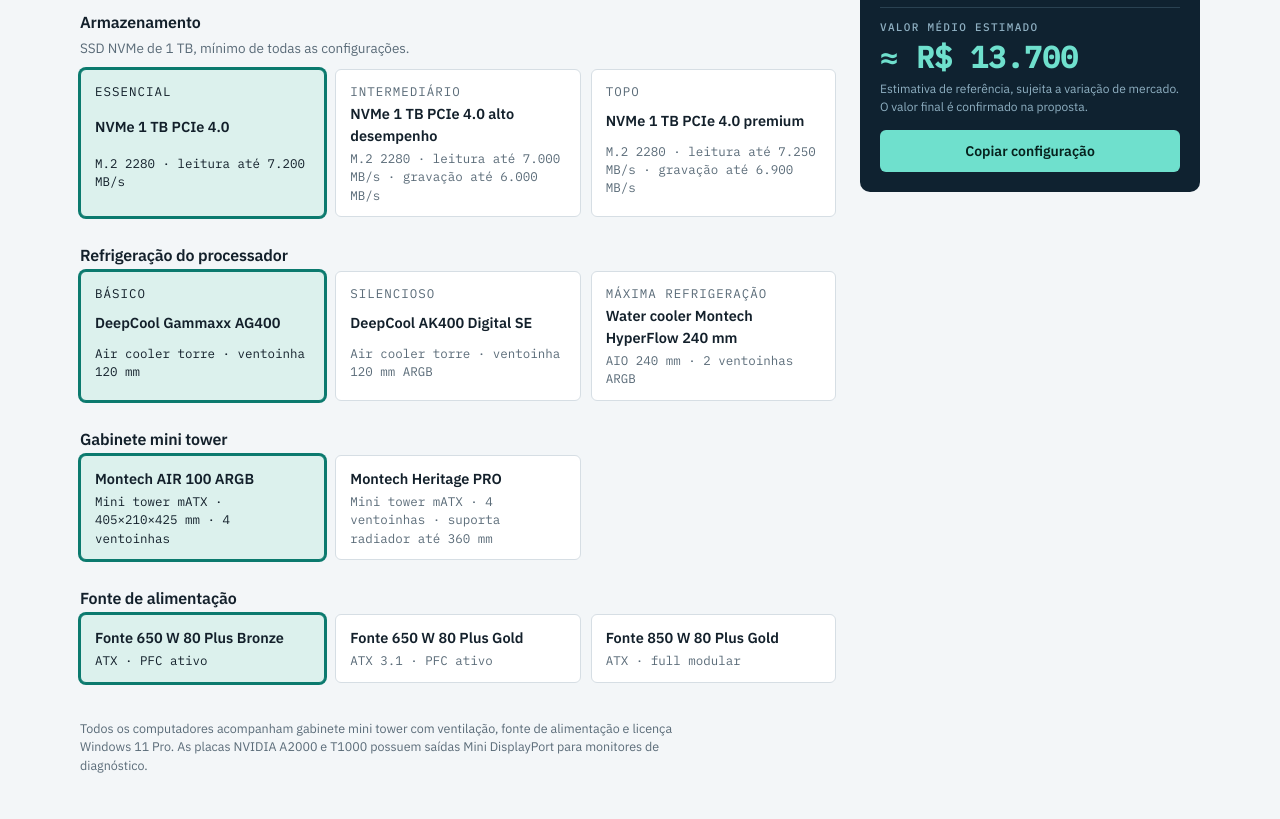
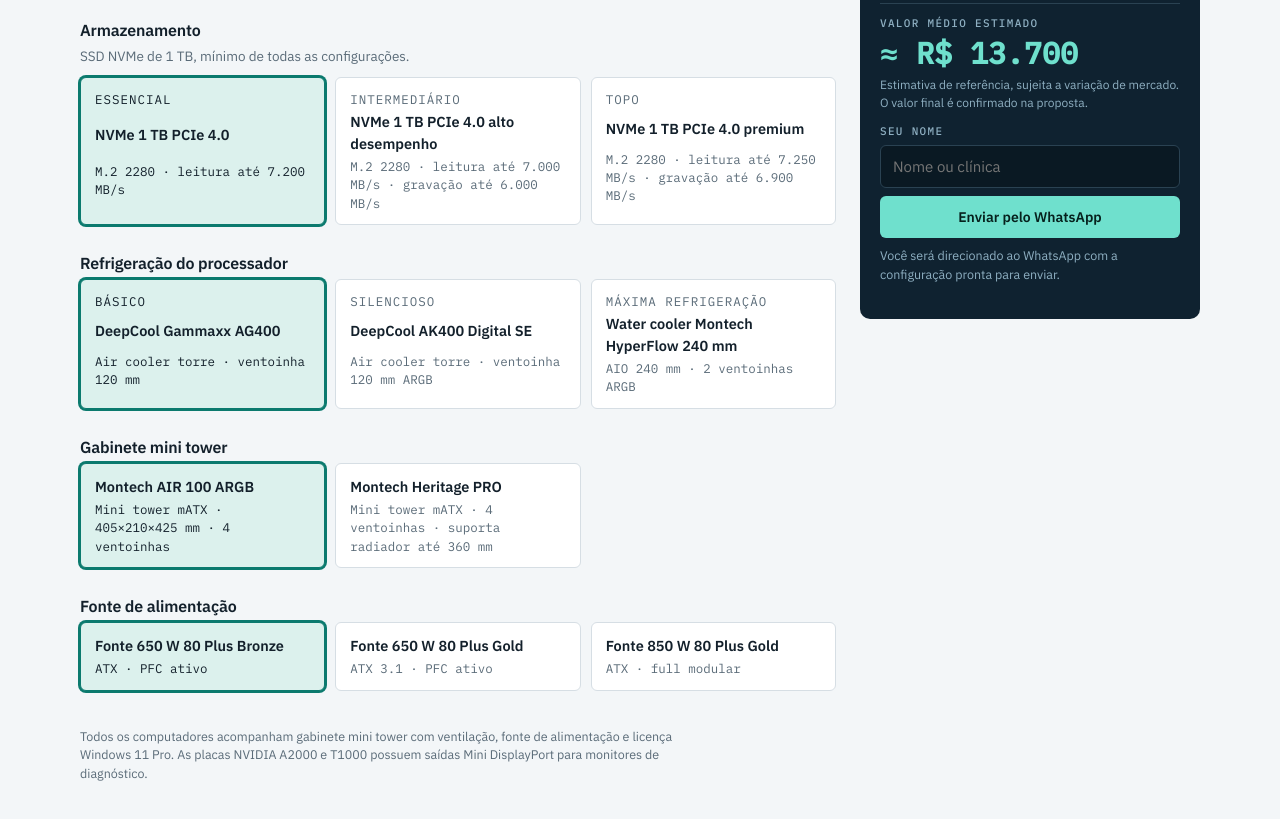
Before and after one commit to robsonaguiar-dev/orcamento_ris, a plain HTML site: page index.html in a window 1280 px wide. Shown: the part 1715-2534 px from the top of the page. Drawn offline with Linux system fonts and the light colour scheme.

Commit message:
Update index.html

```diff
--- a/index.html
+++ b/index.html
@@ -1,4 +1,3 @@
-<!doctype html><html><head><meta charset=utf8><meta name=viewport content="width=device-width,initial-scale=1,viewport-fit=cover"><style>:root{color-scheme:light;box-sizing:border-box;padding-top:env(safe-area-inset-top,0px);padding-bottom:env(safe-area-inset-bottom,0px)}html{scroll-padding-top:env(safe-area-inset-top,0px)}body{margin:0;padding:0;font:14px -apple-system,BlinkMacSystemFont,sans-serif;background:#fff;color:#000}img{max-width:100%}[hidden]:not([hidden=until-found i]){display:none!important}</style></head><body>
 <title>Estações RIS</title>
 <meta name="claude:viewport-fit-sides" content="cover">
 <link rel="stylesheet" href="https://fonts.googleapis.com/css2?family=IBM+Plex+Mono:wght@400;500&family=IBM+Plex+Sans:wght@400;500;600&display=swap">
@@ -81,6 +80,10 @@ aside li small{font:400 11.5px var(--font-mono);color:#8fb0c2;overflow-wrap:anyw
 .total small{color:#8fb0c2;font-size:12px}
 .copy{font:600 14px var(--font-body);background:#6fe0cd;color:#06211d;border:0;border-radius:6px;padding:12px;cursor:pointer}
 .copy:hover{filter:brightness(1.08)}
+.send{display:grid;gap:8px}
+.send input{font:400 15px var(--font-body);padding:11px 12px;border-radius:6px;border:1px solid #2a4252;background:#0a1923;color:var(--ink-fg)}
+.send input:focus-visible{outline:2px solid #6fe0cd;outline-offset:1px}
+.copy{display:block;text-align:center;text-decoration:none}
 .fine{margin-top:36px;color:var(--muted);font-size:12.5px;max-width:80ch}
 @media (prefers-reduced-motion:no-preference){.opt,.preset{transition:border-color .15s,box-shadow .15s}}
 </style>
@@ -115,8 +118,12 @@ aside li small{font:400 11.5px var(--font-mono);color:#8fb0c2;overflow-wrap:anyw
       <div><span class="label">Sua configuração</span><h3 id="s-name">Personalizada</h3></div>
       <ul id="s-list"></ul>
       <div class="total"><span class="label">Valor médio estimado</span><b id="s-total"></b><small>Estimativa de referência, sujeita a variação de mercado. O valor final é confirmado na proposta.</small></div>
-      <button type="button" class="copy" id="copy">Copiar configuração</button>
-      <small id="copied" style="color:#8fb0c2" hidden>Configuração copiada. Envie para receber a proposta.</small>
+      <form id="frm" class="send" autocomplete="off">
+        <label class="label" for="cli">Seu nome</label>
+        <input id="cli" type="text" placeholder="Nome ou clínica" maxlength="80">
+        <a class="copy" id="wa" href="#" target="_blank" rel="noopener">Enviar pelo WhatsApp</a>
+        <small id="msg" style="color:#8fb0c2">Você será direcionado ao WhatsApp com a configuração pronta para enviar.</small>
+      </form>
     </aside>
   </div>
 </section>
@@ -125,6 +132,8 @@ aside li small{font:400 11.5px var(--font-mono);color:#8fb0c2;overflow-wrap:anyw
 
 <script>
 /* Dados: preços internos usados apenas para a estimativa; nunca exibidos por item. */
+/* CONFIGURAÇÃO: troque pelos seus dados. whatsapp = DDI+DDD+número, só dígitos (ex.: 5511999999999). */
+const CONFIG={whatsapp:"5511999085935",painel:"https://robsonaguiar-dev.github.io/orcamento_links/"};
 const D={
 cpu:[
  {id:"u5",n:"Intel Core Ultra 5 245K",p:"Intel",s:"14 núcleos (6P+8E) · até 5,2 GHz · 24 MB",v:1430,board:{n:"Gigabyte B860M H",s:"B860 · LGA1851 · Micro-ATX",v:913}},
@@ -213,14 +222,18 @@ function renderSummary(){
  document.getElementById("s-list").innerHTML=lines().map(l=>`<li><span>${l[1]}</span><small>${l[0]} · ${l[2]}</small></li>`).join("");
  document.getElementById("s-total").textContent="≈ "+fmt(avg(S));
 }
-function render(){renderPresets();renderGroups();renderSummary();document.getElementById("copied").hidden=true}
+function render(){renderPresets();renderGroups();renderSummary();refreshWa()}
 document.querySelectorAll(".seg button").forEach(b=>b.onclick=()=>{filter=b.dataset.f;document.querySelectorAll(".seg button").forEach(x=>x.setAttribute("aria-pressed",x===b));renderPresets()});
-document.getElementById("copy").onclick=()=>{
- const t="Estação RIS — "+name+"\n"+lines().map(l=>l[0]+": "+l[1]+" ("+l[2]+")").join("\n")+"\nValor médio estimado: "+fmt(avg(S));
- const done=()=>{document.getElementById("copied").hidden=false};
- (navigator.clipboard?navigator.clipboard.writeText(t):Promise.reject()).then(done).catch(()=>{
-  const a=document.createElement("textarea");a.value=t;document.body.appendChild(a);a.select();try{document.execCommand("copy")}catch(e){}a.remove();done()})};
+const waEl=document.getElementById("wa"),cliEl=document.getElementById("cli"),msgEl=document.getElementById("msg");
+function buildMsg(){
+ const cli=cliEl.value.trim();
+ const enc=btoa(unescape(encodeURIComponent(JSON.stringify({n:cli,t:name,s:S}))));
+ const txt="*Nova cotação · Estação RIS*\nCliente: "+cli+"\nConfiguração: "+name+"\n\n"+lines().map(l=>l[0]+": "+l[1]).join("\n")+"\n\nValor médio estimado: "+fmt(avg(S))+"\n\nLinks para o orçamento: "+CONFIG.painel+"#c="+enc;
+ return "https://wa.me/"+CONFIG.whatsapp+"?text="+encodeURIComponent(txt)}
+function refreshWa(){waEl.href=buildMsg()}
+waEl.addEventListener("click",e=>{
+ if(!cliEl.value.trim()){e.preventDefault();msgEl.textContent="Digite seu nome para enviar.";msgEl.style.color="#f2b44d";cliEl.focus();return}
+ refreshWa();msgEl.style.color="#8fb0c2";msgEl.textContent="Abrindo o WhatsApp com a configuração pronta."});
+cliEl.addEventListener("input",refreshWa);
 render();
 </script>
-
-</body></html>
```
